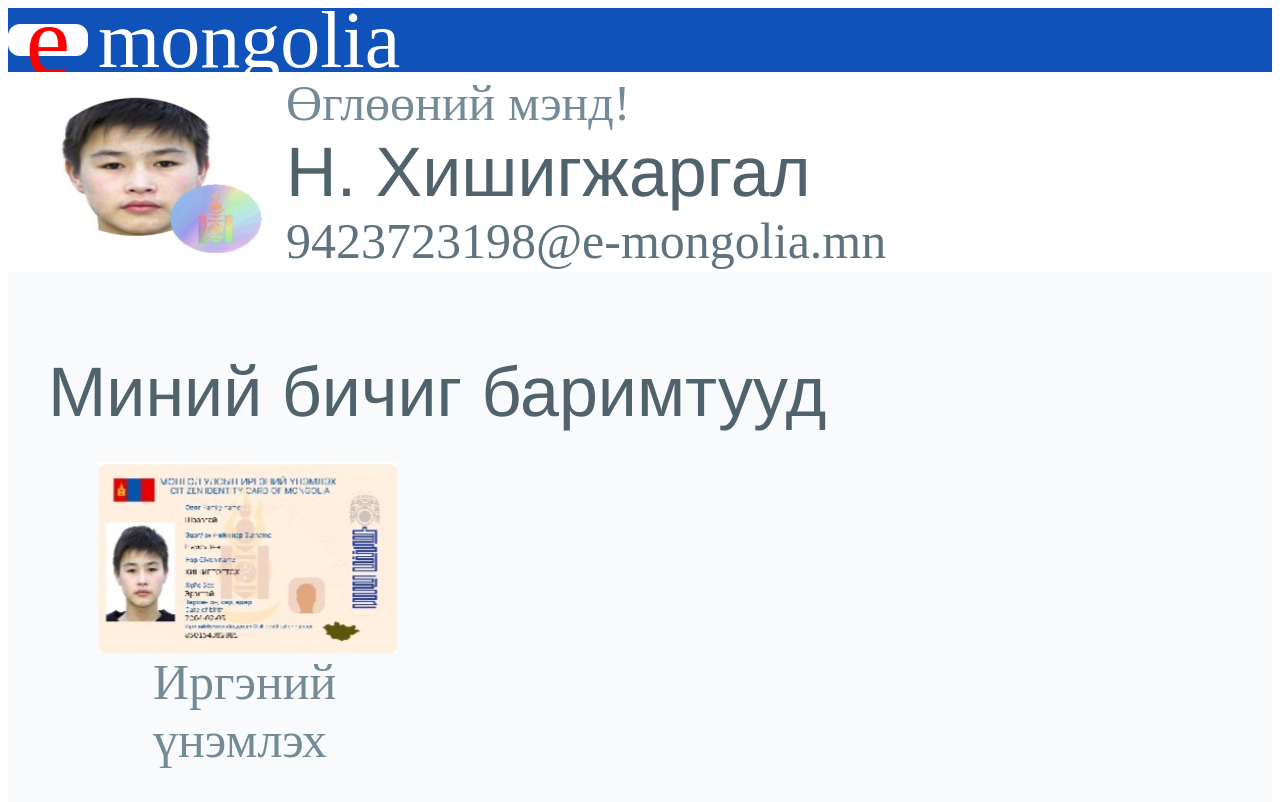
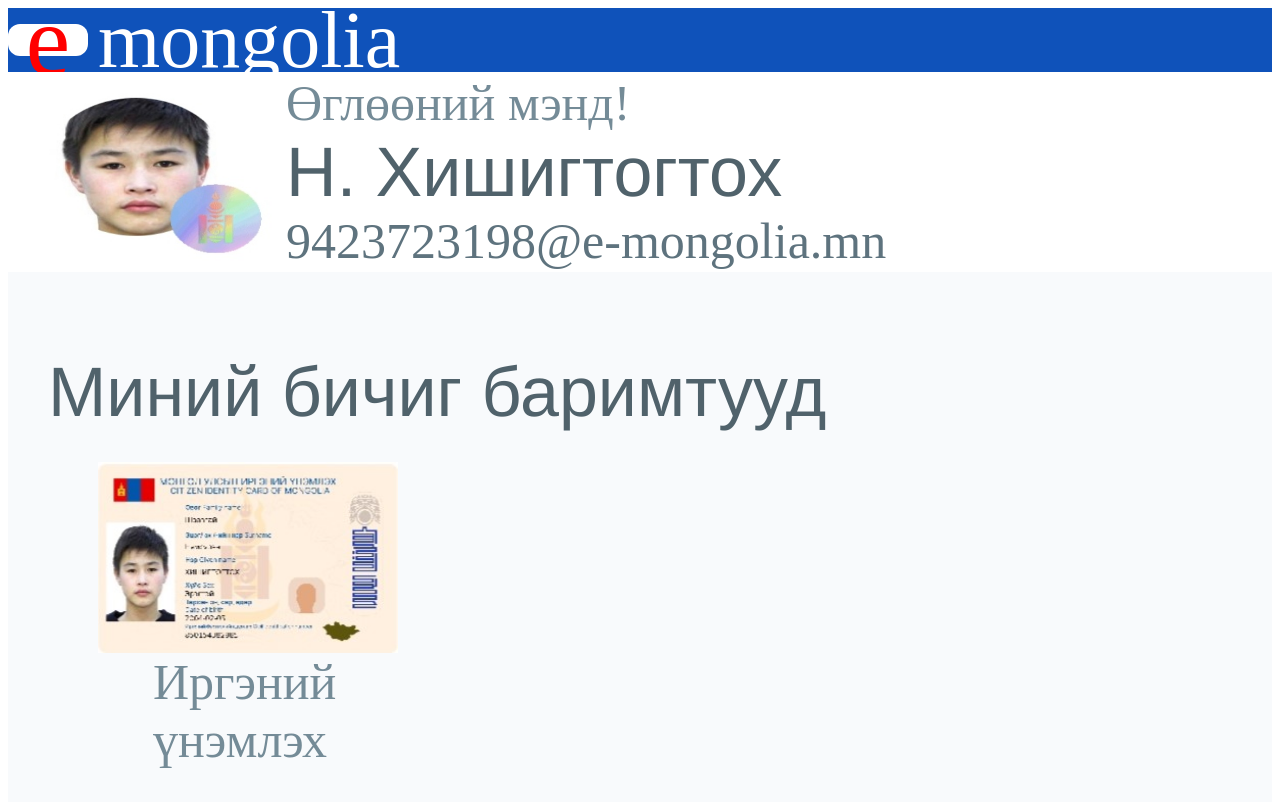
Before and after one commit to Hishgee2170/E-Mongolia, a plain HTML site: page index.html in a window 1280 px wide. Shown: the top 802 px of the page. Drawn offline with Linux system fonts and the light colour scheme.

Commit message:
Update index.html

```diff
--- a/index.html
+++ b/index.html
@@ -21,7 +21,7 @@
         <img class="zurag" src="./IMG_20240126_085432.jpg" alt="" />
         <div class="ner flex justify-center flex-col">
           <div class="ysloh">Өглөөний мэнд!</div>
-          <div class="owog">Н. Хишигжаргал</div>
+          <div class="owog">Н. Хишигтогтох</div>
           <div class="mail">9423723198@e-mongolia.mn</div>
         </div>
       </div>
```
